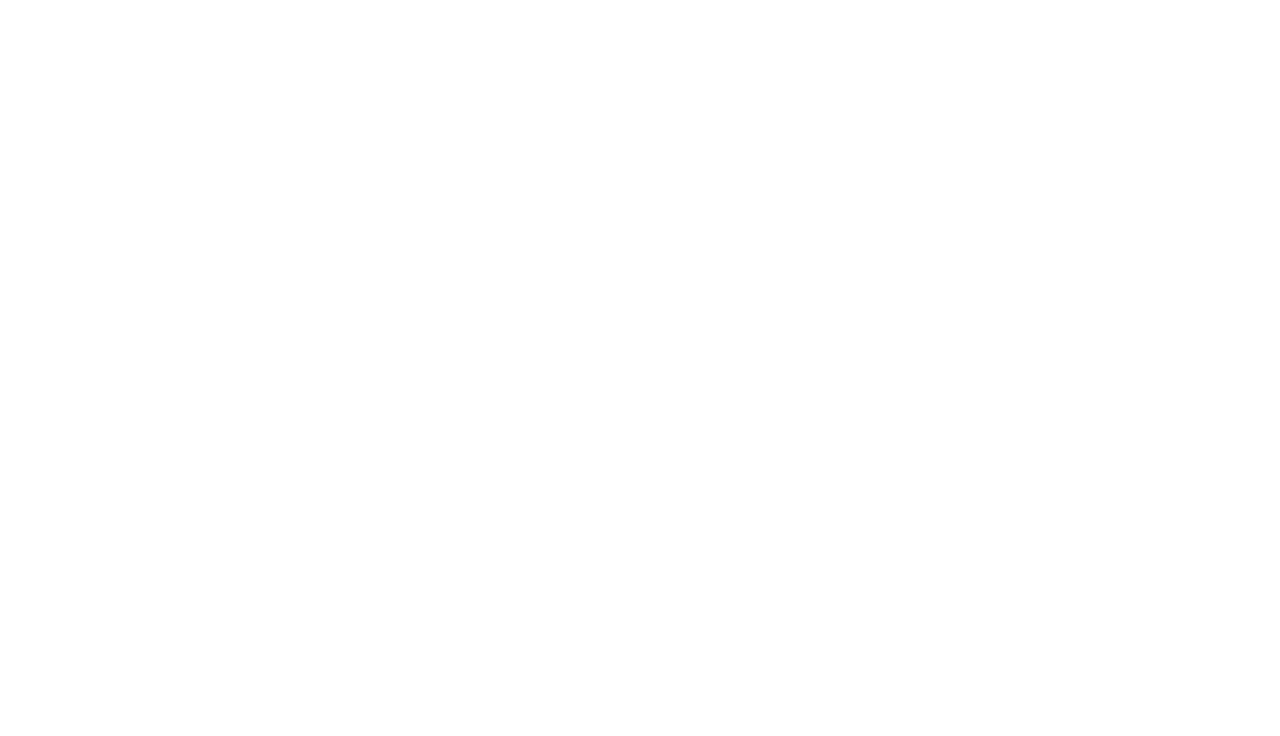
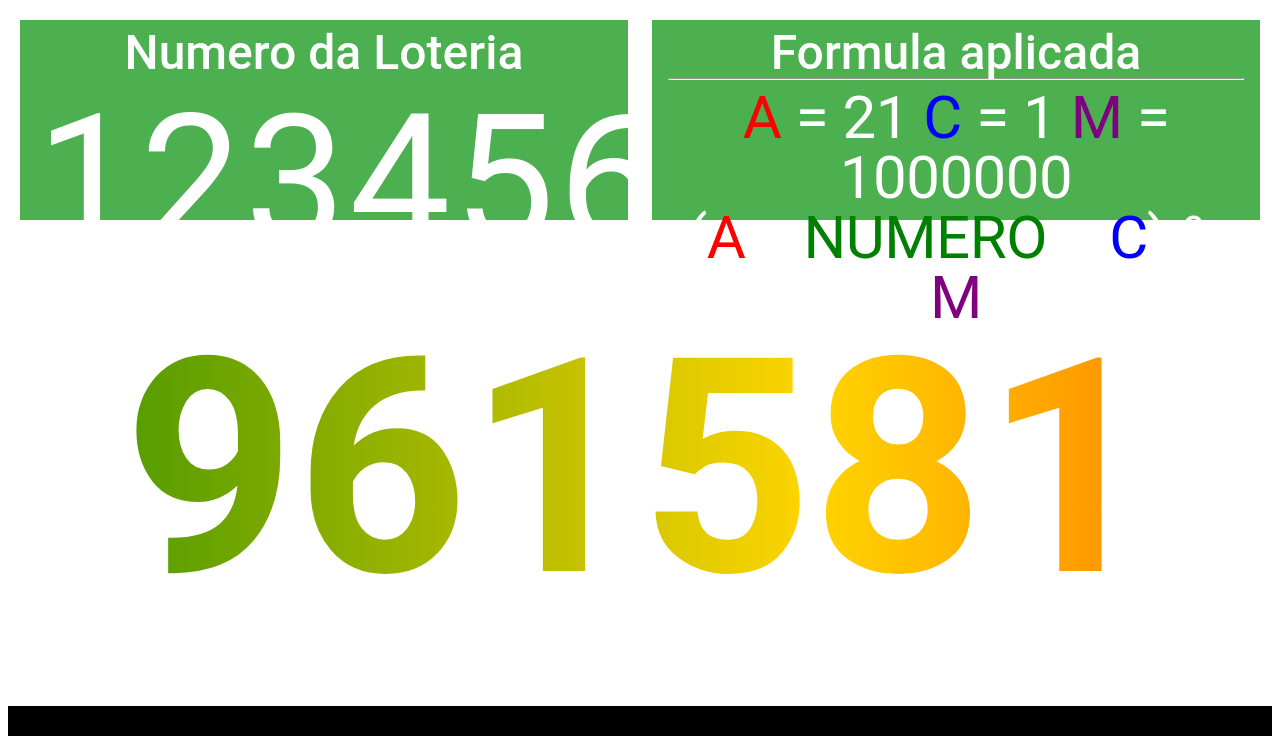
Before and after one commit to maxupunk/ssorte, a Nuxt app: page / in a window 1280 px wide. Shown: the top 736 px of the page. Built offline with nearby package versions, Linux system fonts and the light colour scheme; grey boxes are pictures that could not be loaded.

Commit message:
base interface

```diff
--- a/app/pages/index.vue
+++ b/app/pages/index.vue
@@ -1,5 +1,97 @@
 <template>
+  <v-row justify="center" class="ma-2">
+    <v-col cols="6" class="text-center">
+      <v-sheet color="success" class="head">
+        <v-card-title class="text-h3">Numero da Loteria</v-card-title>
+        <v-card-text class="numLoteria">
+          {{ lotteryNumber }}</v-card-text>
+      </v-sheet>
+    </v-col>
+    <v-col cols="6" class="text-center text-h3">
+      <v-sheet color="success" class="head">
+        <v-card-title class="text-h3">Formula aplicada
+          <hr>
+        </v-card-title>
+        <v-card-text class="text-h2">
+          <div>
+            <span style="color: red;">A</span> = 21
+            <span style="color: blue;">C</span> = 1
+            <span style="color: purple;">M</span> = 1000000
+          </div>
+          <div>
+            (<span style="color: red;">A</span> x <span style="color: green;">NUMERO</span> +
+            <span style="color: blue;">C</span>) % <span style="color: purple;">M</span>
+          </div>
+        </v-card-text>
+      </v-sheet>
+    </v-col>
+    <v-col cols="12" class="text-center numGanhador" @click="startSort()">
+      <span class="gradient-text">
+        {{ winnerNumber }}
+      </span>
+    </v-col>
+    <v-col cols="12" class="text-center cor-preto pa-8">
+      <v-img src="https://vippremiacoees.com/products/1711125215.png" height="230px" />
+    </v-col>
+  </v-row>
+</template>
 
-</template>
 <script setup lang="ts">
+import { ref } from 'vue'
+
+const lotteryNumber = ref('123456')
+const winnerNumber = ref('654321')
+
+// Função para atualizar o número do ganhador dinamicamente
+function updateWinnerNumber() {
+  winnerNumber.value = Math.floor(Math.random() * 999999)
+}
+
+function startSort() {
+  console.log('Sorteando...')
+}
+
+// Exemplo de atualização após 5 segundos
+setInterval(() => {
+  updateWinnerNumber()
+}, 100)
+
 </script>
+
+<style scoped>
+.numLoteria {
+  margin-top: -40px;
+  font-size: 180px;
+}
+
+.numGanhador {
+  font-size: 300px;
+  font-weight: bold;
+}
+
+.head {
+  height: 25vh;
+}
+
+.cor-preto {
+  background-color: black;
+}
+
+.gradient-text {
+  background: linear-gradient(90deg, green, #FFD500, red);
+  background-size: 200% 200%;
+  -webkit-background-clip: text;
+  color: transparent;
+  animation: gradientMove 3s linear infinite alternate;
+}
+
+@keyframes gradientMove {
+  0% {
+    background-position: 0% 50%;
+  }
+
+  100% {
+    background-position: 100% 50%;
+  }
+}
+</style>
```
